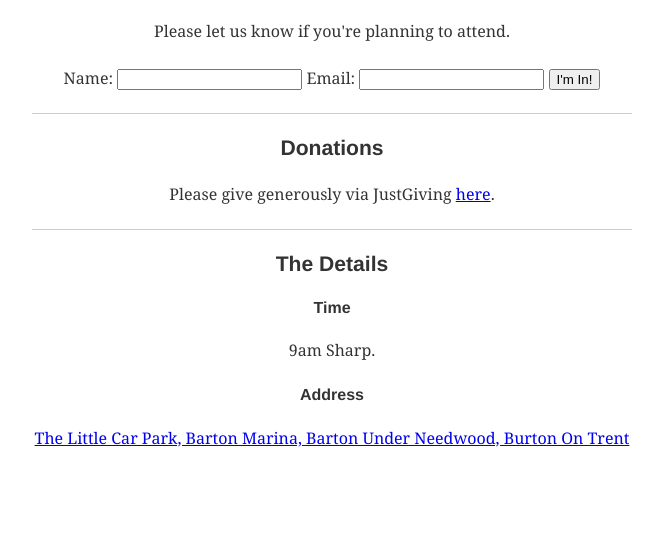
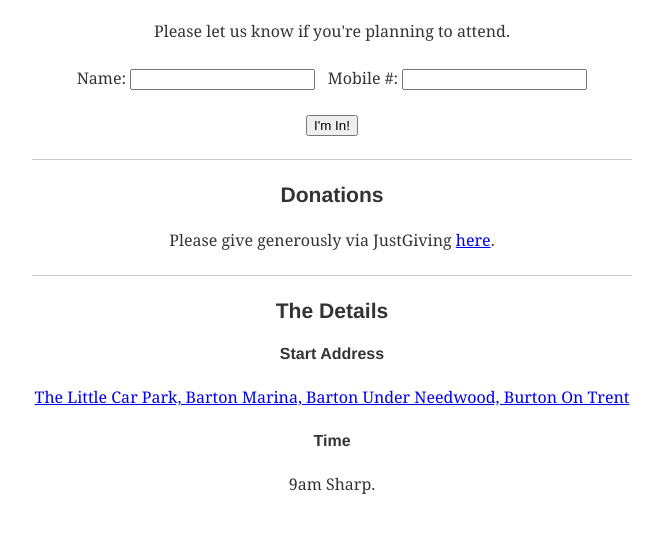
Before and after one commit to bwghughes/sophiesride, a Gatsby site: page / in a window 1280 px wide. Shown: the part 567-1100 px from the top of the page, without its empty margins (308-971 px from the left). Before the commit the page ends 1065 px from the top, so only its background shows below. Built offline with nearby package versions, Linux system fonts and the light colour scheme; Gatsby itself is replaced by a stand-in of ours.

Commit message:
Moved shit around.

```diff
--- a/src/pages/index.js
+++ b/src/pages/index.js
@@ -14,12 +14,13 @@ export default () =>
         Name:&nbsp;
         <input type="text" name="name" id="name" />
       </label>
-      &nbsp;
+      &nbsp;&nbsp;&nbsp;
       <label>
-        Email:&nbsp;
-        <input type="email" name="email" id="email" />
+        Mobile #:&nbsp;
+        <input type="mobile" name="mobile" id="mobile" />
       </label>
-      &nbsp;
+      <br/>
+      <br/>
       <button type="submit">I'm In!</button>
   </form>
     <hr></hr>
@@ -30,10 +31,10 @@ export default () =>
     <hr></hr>
     <h3>The Details</h3>
     <p>
+      <h4>Start Address</h4>
+      <p><a href="https://goo.gl/maps/BVchVV3bCygJ8xb9A">The Little Car Park, Barton Marina, Barton Under Needwood, Burton On Trent</a></p>
       <h4>Time</h4>
       <p>9am Sharp.</p>
 
-      <h4>Address</h4>
-      <p><a href="https://goo.gl/maps/BVchVV3bCygJ8xb9A">The Little Car Park, Barton Marina, Barton Under Needwood, Burton On Trent</a></p>
     </p>
   </div>
```
